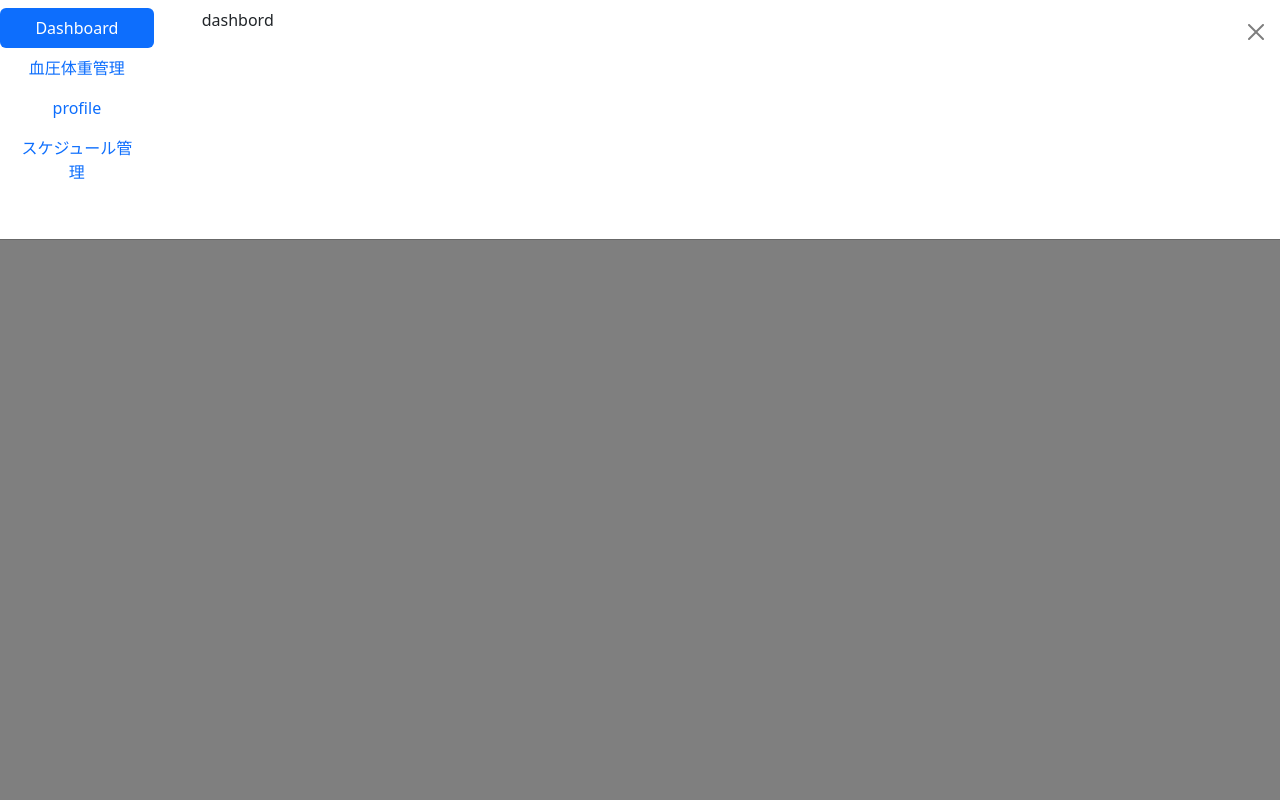
After one commit to akeyi2018/MatplotlibForFlask, a Flask app: page /nav in a window 1280 px wide, after a click on "Toggle top offcanvas". The commit adds this page. Run offline with Flask 3, Linux system fonts and the light colour scheme.

```diff
--- a/main.py
+++ b/main.py
@@ -100,6 +100,11 @@ def show_thanks(content):
     res_name = Message_list.finish_event + content
     return render_template('thanks.html', message = res_name)
 
+@app.get('/nav')
+def show_nav():
+
+    return render_template('navbar.html')
+
 
 if __name__ == "__main__":
     app.run(host='0.0.0.0',port='8000', debug=True)
--- a/templates/dashboard.html
+++ b/templates/dashboard.html
@@ -1,4 +1,4 @@
-<table class="table-info table-bordered border-info">
+<table class="table-info table-bordered border-info table-sm">
   <thead>
     <tr>
       <th scope="col">#</th>
--- /dev/null
+++ b/templates/navbar.html
@@ -0,0 +1,68 @@
+<!DOCTYPE html>
+
+<head>
+    <meta charset="UTF-8">
+    <meta http-equiv="X-UA-Compatible" content="IE=edge">
+    <meta name="viewport" content="width=device-width, initial-scale=1.0">
+    <link href="https://cdn.jsdelivr.net/npm/bootstrap@5.2.0-beta1/dist/css/bootstrap.min.css" rel="stylesheet"
+        crossorigin="anonymous">
+    <title>KindaCode.com</title>
+</head>
+
+<body>
+
+    <button class="btn btn-primary" type="button" data-bs-toggle="offcanvas" data-bs-target="#offcanvasTop" aria-controls="offcanvasTop">Toggle top offcanvas</button>
+
+<div class="offcanvas offcanvas-top" tabindex="-1" id="offcanvasTop" aria-labelledby="offcanvasTopLabel">
+  <div class="offcanvas-header">
+    <h5 id="offcanvasTopLabel">Offcanvas top</h5>
+    <button type="button" class="btn-close text-reset" data-bs-dismiss="offcanvas" aria-label="Close"></button>
+  </div>
+  <div class="offcanvas-body">
+    <nav class="navbar fixed-top navbar-light nav-justified">
+        <div class="d-flex align-items-start">
+            <div class="nav flex-column nav-pills me-5" id="v-pills-tab" role="tablist" aria-orientation="vertical">
+                <button class="nav-link active" id="v-pills-dashboard-tab" data-bs-toggle="pill" data-bs-target="#v-pills-dashboard" type="button" role="tab" aria-controls="v-pills-dashboard" aria-selected="true">
+                  Dashboard
+                </button>
+                <button class="nav-link" id="v-pills-messages-tab" data-bs-toggle="pill" data-bs-target="#v-pills-messages" type="button" role="tab" aria-controls="v-pills-messages" aria-selected="false">
+                  血圧体重管理
+                </button>
+                <button class="nav-link" id="v-pills-profile-tab" data-bs-toggle="pill" data-bs-target="#v-pills-profile" type="button" role="tab" aria-controls="v-pills-profile" aria-selected="false">
+                  profile
+                </button>
+                <button class="nav-link" id="v-pills-schedule-tab" data-bs-toggle="pill"
+                  data-bs-target="#v-pills-schedule" type="button" role="tab" aria-controls="v-pills-schedule" aria-selected="false">
+                  スケジュール管理
+                </button>
+              </div>
+              <div class="tab-content navbar-nav-scroll" id="v-pills-tabContent" style="width: 1200px;">
+                <div class="tab-pane fade show active" id="v-pills-dashboard" role="tabpanel" aria-labelledby="v-pills-dashboard-tab">
+                  dashbord
+                </div>
+                <div class="tab-pane fade show" id="v-pills-messages" role="tabpanel" aria-labelledby="v-pills-messages-tab">
+                  blod
+            　  </div>
+                <div class="tab-pane fade show" id="v-pills-profile" role="tabpanel" aria-labelledby="v-pills-profile-tab">
+                  profile
+                </div>
+                <div class="tab-pane fade show" id="v-pills-schedule" role="tabpanel" aria-labelledby="v-pills-schedule-tab">
+
+                 event
+
+                </div>
+
+        </div>
+
+    </nav>
+
+
+  </div>
+</div>
+
+    <!-- Bootstrap Javascript bundle -->
+    <script src="https://cdn.jsdelivr.net/npm/bootstrap@5.2.0-beta1/dist/js/bootstrap.bundle.min.js"
+        crossorigin="anonymous"></script>
+</body>
+
+</html>
```
Also changed, not shown: templates/index.html (+5 -5 lines).
